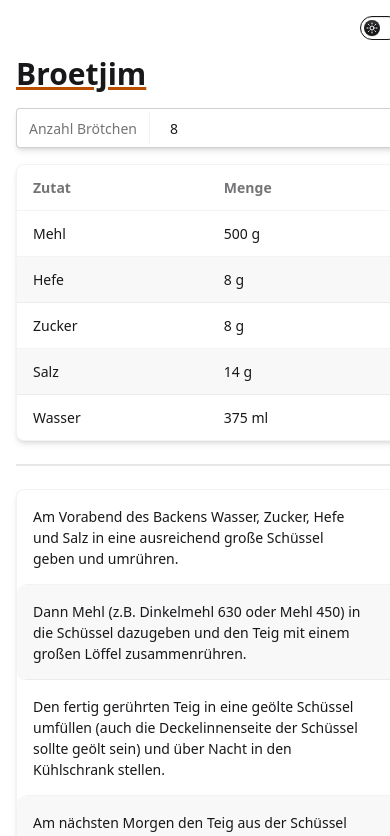
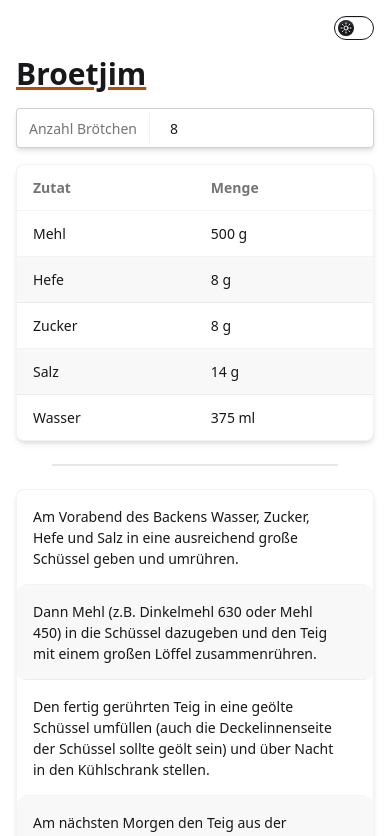
Before and after one commit to fre-ben/broetjim, a React (Vite) app: page / in a window 390 px wide. Shown: the top 836 px of the page. Built offline with nearby package versions, Linux system fonts and the light colour scheme.

Commit message:
fix: small mobile screen width style issues

```diff
--- a/src/App.tsx
+++ b/src/App.tsx
@@ -8,7 +8,7 @@ function App() {
   const [bunAmount, setBunAmount] = useState<number>(8);
 
   return (
-    <main className="grid gap-4 m-4 justify-items-center">
+    <main className="grid gap-4 p-4 justify-items-center">
       <ThemeToggle />
       <Ingredients bunAmount={bunAmount} setBunAmount={setBunAmount} />
       <Separator />
--- a/src/components/Separator/Separator.tsx
+++ b/src/components/Separator/Separator.tsx
@@ -1,6 +1,6 @@
 const Separator = () => {
   return (
-    <div className="flex w-sm md:w-md flex-col">
+    <div className="flex w-[80%]  md:w-md flex-col">
       <div role="separator" className="divider m-0"></div>
     </div>
   );
--- a/src/components/ThemeToggle/ThemeToggle.tsx
+++ b/src/components/ThemeToggle/ThemeToggle.tsx
@@ -9,7 +9,7 @@ const ThemeToggle = () => {
   }, [isdark]);
 
   return (
-    <div className="w-sm flex justify-end">
+    <div className="w-[100%] sm:w-sm flex justify-end">
       <label className="toggle text-base-content">
         <input
           type="checkbox"
```
